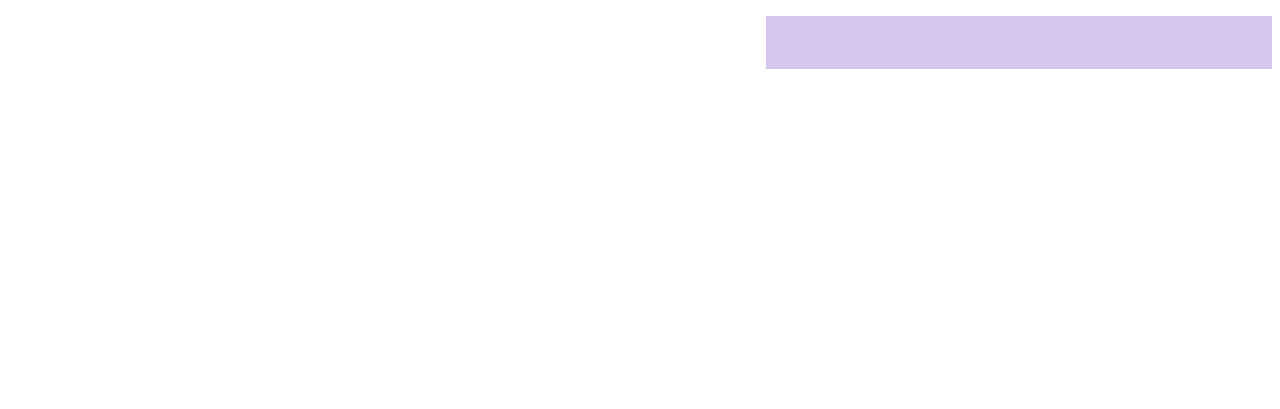
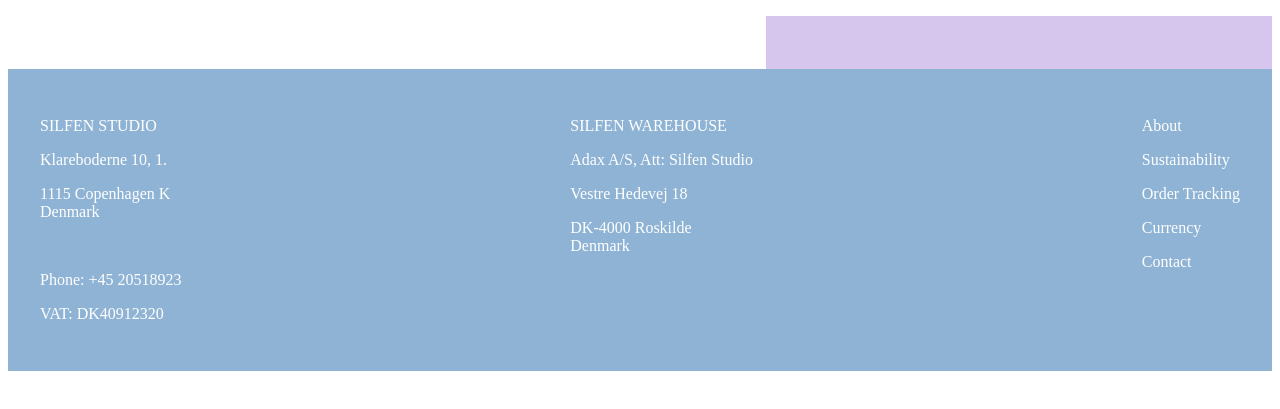
Before and after one commit to IsabellaDesign/Web, a plain HTML site: page product.html in a window 1280 px wide. Shown: the part 65-474 px from the top of the page. Drawn offline with Linux system fonts and the light colour scheme.

Commit message:
html and css

```diff
--- a/product.css
+++ b/product.css
@@ -200,3 +200,10 @@
   width: 20px;
   height: 20px;
 }
+footer {
+  background-color: #8eb3d4;
+  display: flex;
+  justify-content: space-between;
+  color: white;
+  padding: 2em;
+}
--- a/product.html
+++ b/product.html
@@ -78,5 +78,28 @@
         <p class="material-info"></p>
       </section>
     </main>
+    <footer>
+      <div class="location1">
+        <p>SILFEN STUDIO</p>
+        <p>Klareboderne 10, 1.</p>
+        <p>1115 Copenhagen K <br />Denmark</p>
+        <br />
+        <p>Phone: +45 20518923</p>
+        <p>VAT: DK40912320</p>
+      </div>
+      <div class="location2">
+        <p>SILFEN WAREHOUSE</p>
+        <p>Adax A/S, Att: Silfen Studio</p>
+        <p>Vestre Hedevej 18</p>
+        <p>DK-4000 Roskilde<br />Denmark</p>
+      </div>
+      <div class="help">
+        <p>About</p>
+        <p>Sustainability</p>
+        <p>Order Tracking</p>
+        <p>Currency</p>
+        <p>Contact</p>
+      </div>
+    </footer>
   </body>
 </html>
```
